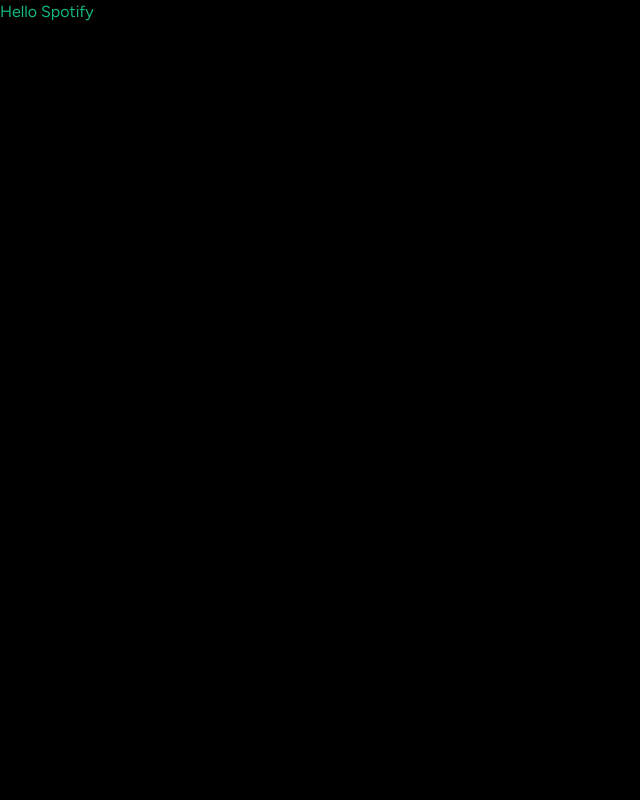
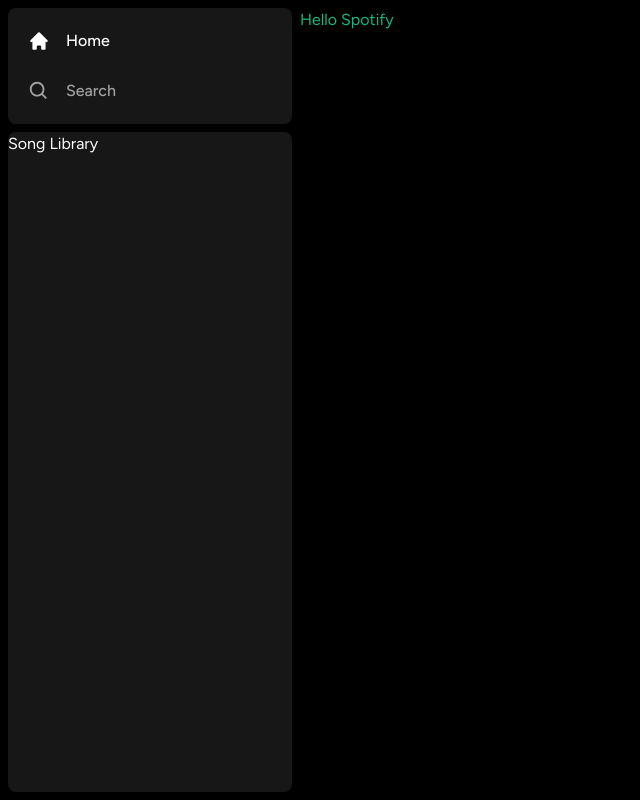
Before and after one commit to hansss12/Spotify-clone, a Next.js app: page / in a window 1280 px wide. Shown: the whole page, without its empty margins (0-640 px from the left). Built offline with nearby package versions, Linux system fonts and the light colour scheme.

Commit message:
chores: layout sidebar template complete

```diff
--- /dev/null
+++ b/components/Box.tsx
@@ -0,0 +1,16 @@
+import { twMerge } from "tailwind-merge"
+
+interface BoxProps {
+  children: React.ReactNode;
+  classname?: string;
+}
+
+const Box:React.FC<BoxProps> = ({children, classname}) => {
+  return (
+    <div className={twMerge(`bg-neutral-900 rounded-lg h-fit w-full`, classname)}>
+      {children}
+    </div>
+  )
+}
+
+export default Box
--- a/components/Sidebar.tsx
+++ b/components/Sidebar.tsx
@@ -1,5 +1,11 @@
+"use client"
 import React, { useMemo } from "react"
 import { usePathname } from "next/navigation"
+import {HiHome} from "react-icons/hi"
+import { BiSearch } from "react-icons/bi"
+import Box from "./Box"
+import SidebarItem from "./SidebarItem"
+
 interface SidebarProps {
   children: React.ReactNode
 }
@@ -8,19 +14,39 @@
   const pathname = usePathname()
   const routes = useMemo(() => [
     {
+      icon: HiHome,
       label: 'Home',
       active: pathname != '/search',
       href: "/"
     },
     {
+      icon: BiSearch,
       label: 'Search',
       active: pathname == '/search',
       href: "/search"
     }
   ], [pathname])
   return (
-    <div>
-      {children}
+    <div className="flex h-full">
+      <div className="hidden md:flex flex-col gap-y-2 bg-black h-full w-[300px] p-2">
+        <Box>
+          <div className="flex flex-col gap-y-4 px-5 py-4">
+            {
+              routes.map((e) => {
+                return (
+                  <SidebarItem key={e.label} {...e}/>
+                )
+              })
+            }
+          </div>
+        </Box>
+        <Box classname="overflow-y-auto h-full">
+          Song Library
+        </Box>
+      </div>
+      <main className="h-full flex-1 overflow-y-auto py-2">
+        {children}
+      </main>
     </div>
   )
 }
--- /dev/null
+++ b/components/SidebarItem.tsx
@@ -0,0 +1,24 @@
+import { IconType } from "react-icons"
+import Link from "next/link"
+import { twMerge } from "tailwind-merge"
+
+interface SidebarItemProps {
+  icon: IconType;
+  label: string;
+  active?: boolean;
+  href: string;
+}
+
+const SidebarItem: React.FC<SidebarItemProps> = ({ icon: Icon, label, active, href }) => {
+  return (
+    <Link
+      href={href}
+      className={twMerge(`flex flex-row h-auto items-center w-full gap-x-4 text-md font-medium cursor-pointer hover:text-white transition text-neutral-400 py-1`, active && "text-white")}
+    >
+      <Icon size={26}/>
+      <p className="truncate w-full">{label}</p>
+    </Link>
+  )
+}
+
+export default SidebarItem
--- a/package.json
+++ b/package.json
@@ -15,11 +15,14 @@
     "autoprefixer": "10.4.14",
     "eslint": "8.45.0",
     "eslint-config-next": "13.4.10",
+    "merge": "^2.1.1",
     "next": "13.4.10",
     "postcss": "8.4.26",
     "react": "18.2.0",
     "react-dom": "18.2.0",
     "react-icons": "^4.10.1",
+    "tailwind": "^4.0.0",
+    "tailwind-merge": "^1.14.0",
     "tailwindcss": "3.3.3",
     "typescript": "5.1.6"
   }
```
Also changed, not shown: 1 other file (tests, documents, lock files or other folders).
